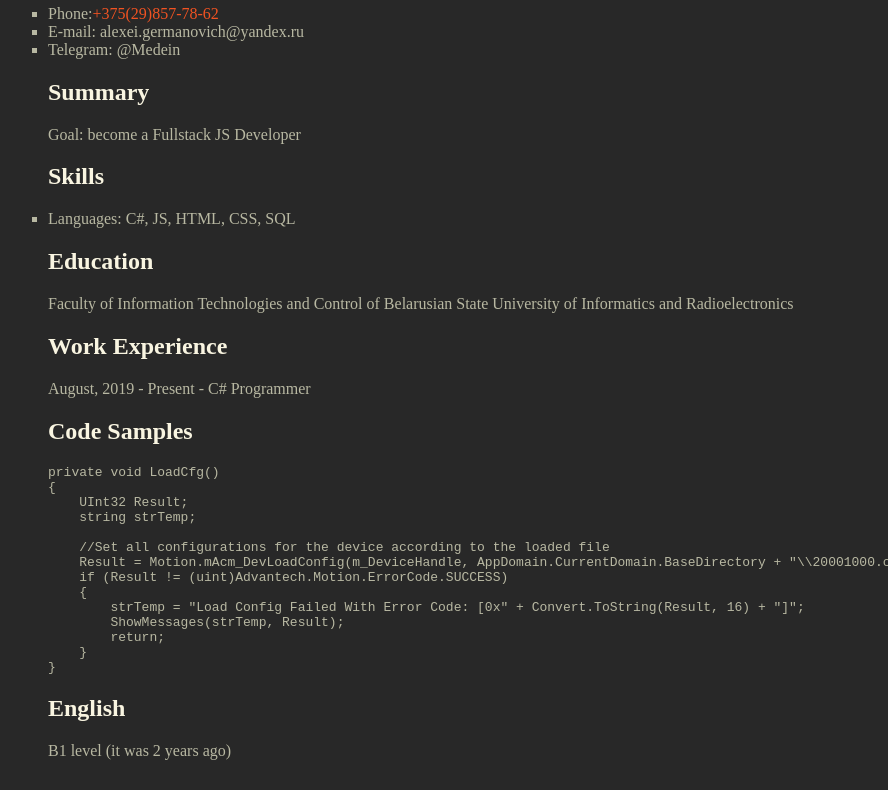
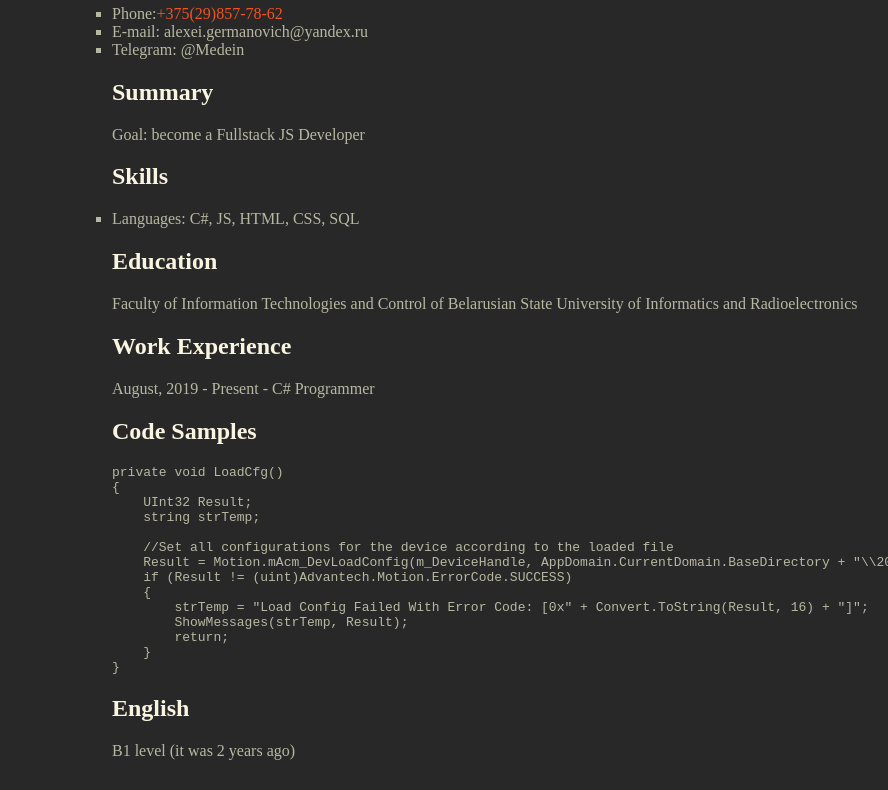
Before and after one commit to AlexeyGermanovich/rsschool-cv, a plain HTML site: page index.html in a window 1280 px wide. Shown: the part 246-1036 px from the top of the page, without its empty margins (16-904 px from the left). Drawn offline with Linux system fonts and the light colour scheme.

Commit message:
feat: add wrapper for body

```diff
--- a/css/style.css
+++ b/css/style.css
@@ -6,9 +6,12 @@ body {
   background-color: #282828;
   color: #b8b8a2;
   display: block;
-  margin: auto;
-  width: 90%;
   text-align: justify;
+}
+
+.wrapper {
+  max-width: 1024px;
+  margin: 0 auto;
 }
 
 h1,
--- a/index.html
+++ b/index.html
@@ -10,6 +10,7 @@
 </head>
 
 <body>
+    <div class="wrapper">
     <header class="header">
         <h1>Alexey Germanovich</h1>
         <figure>
@@ -79,6 +80,7 @@
             <h4>2021</h4>
         </div>
     </footer>
+    </div>
 </body>
 
 </html>
```
